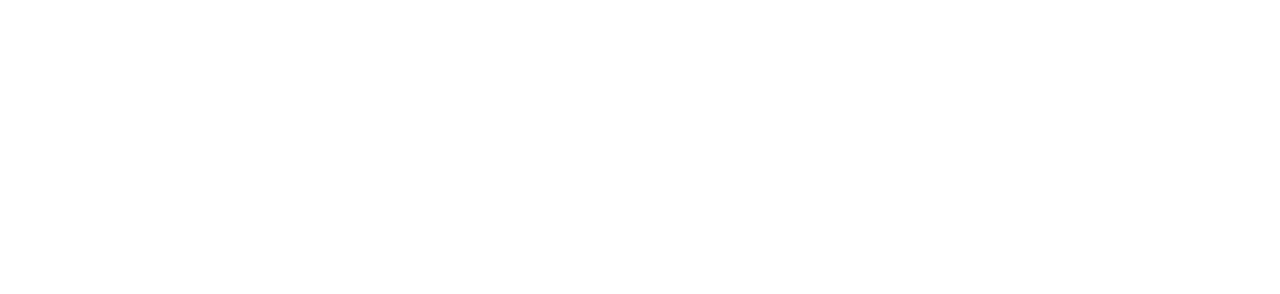
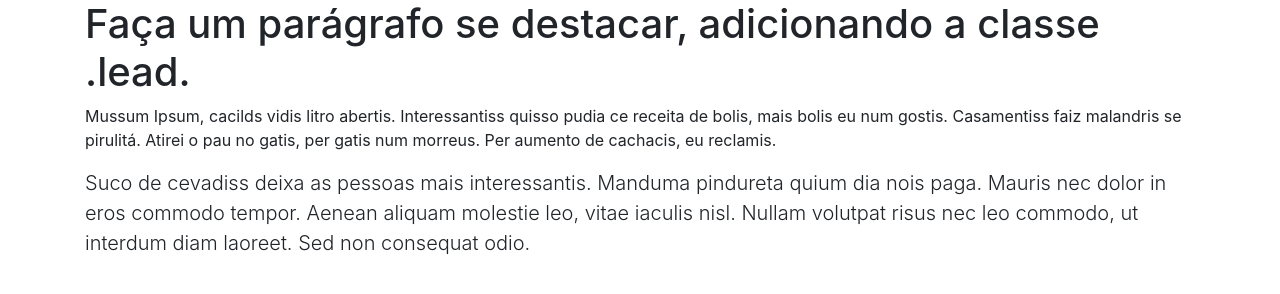
Before and after one commit to BrunoDalmasso/Bootstrap, a plain HTML site: page Fundamentos/Lead/index.html in a window 1280 px wide. Drawn offline with Linux system fonts and the light colour scheme.

Commit message:
Update index.html

```diff
--- a/Fundamentos/Lead/index.html
+++ b/Fundamentos/Lead/index.html
@@ -12,7 +12,14 @@
 
     <body>
         <div class="container">
+            <h1>Faça um parágrafo se destacar, adicionando a classe .lead.</h1>
 
+            <p>
+                Mussum Ipsum, cacilds vidis litro abertis. Interessantiss quisso pudia ce receita de bolis, mais bolis eu num gostis. Casamentiss faiz malandris se pirulitá. Atirei o pau no gatis, per gatis num morreus. Per aumento de cachacis, eu reclamis.
+            </p>
+            <p class="lead">
+                Suco de cevadiss deixa as pessoas mais interessantis. Manduma pindureta quium dia nois paga. Mauris nec dolor in eros commodo tempor. Aenean aliquam molestie leo, vitae iaculis nisl. Nullam volutpat risus nec leo commodo, ut interdum diam laoreet. Sed non consequat odio.
+            </p>
         </div>
 
         <footer>
```
